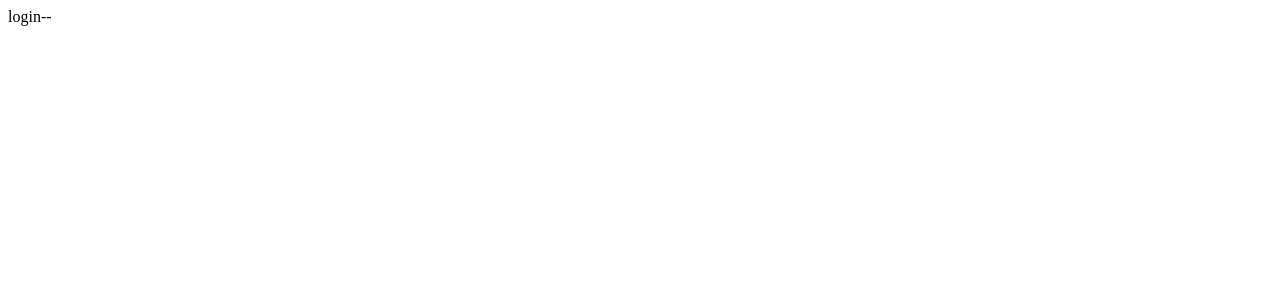
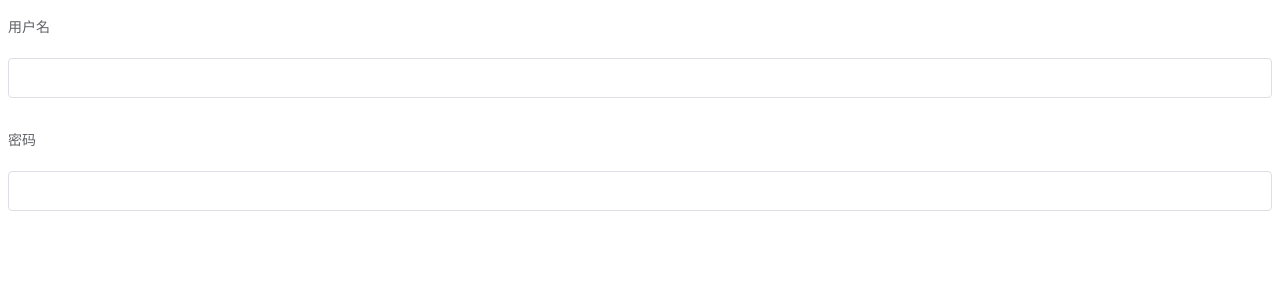
Before and after one commit to qq7783/shopmanager, a Vue app: page /#/login in a window 1280 px wide. Shown: the top 300 px of the page. Built offline with nearby package versions, Linux system fonts and the light colour scheme.

Commit message:
引入登录组件

```diff
--- a/src/components/login.vue
+++ b/src/components/login.vue
@@ -1,13 +1,28 @@
 <template>
-    <div>login--</div>
+  <div class="login-wrap">
+    <el-form label-position="top" label-width="80px" :model="formLabelAlign">
+      <el-form-item label="用户名">
+        <el-input v-model="formData.username"></el-input>
+      </el-form-item>
+      <el-form-item label="密码">
+        <el-input v-model="formData.password"></el-input>
+      </el-form-item>
+    </el-form>
+  </div>
 </template>
 
 <script>
 export default {
-
-}
+  data() {
+    return {
+      formData: {
+        username: "",
+        password: ""
+      }
+    };
+  }
+};
 </script>
 
 <style>
-
 </style>
```
